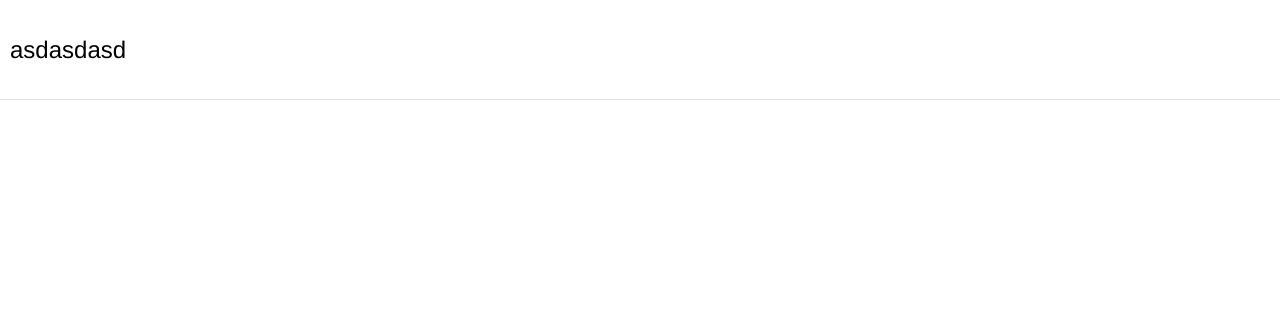
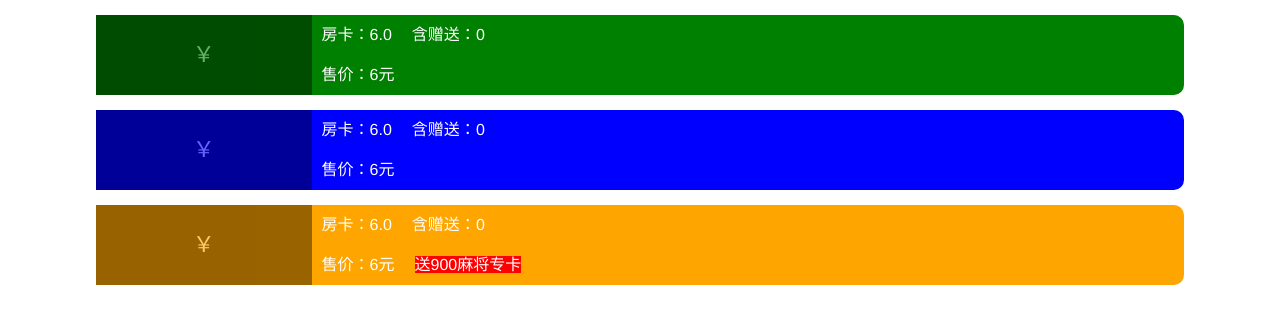
Before and after one commit to kepplow/distribution-H5, a Vue app: page /recharge in a window 1280 px wide. Shown: the top 324 px of the page. Built offline with nearby package versions, Linux system fonts and the light colour scheme.

Commit message:
余额充值完成

```diff
--- a/src/views/recharge.vue
+++ b/src/views/recharge.vue
@@ -1,25 +1,81 @@
 <template>
   <div class="bor">
-     <span>asdasdasd</span>
-     <div></div>
+    <div v-for="(data,key) in list" :key="key">
+      <div class="sty" :style="{background:data.color}">
+        <div>
+          <span>￥</span>
+        </div>
+        <div @click="rechar(data)">
+          <span>房卡：</span>
+          <span>{{data.roomCard}}</span>
+          <span class="space">含赠送：</span>
+          <span>{{data.give}}</span>
+          <br />
+          <span>售价：</span>
+          <span>{{data.price}}元</span>
+          <span class="space background">{{data.extra}}</span>
+        </div>
+      </div>
+    </div>
   </div>
 </template>
 
 <script>
 export default {
-
-}
+  data() {
+    return {
+      list: [
+        { roomCard: "6.0", give: 0, price: 6, color: "green", extra: "" },
+        { roomCard: "6.0", give: 0, price: 6, color: "blue", extra: "" },
+        {
+          roomCard: "6.0",
+          give: 0,
+          price: 6,
+          color: "orange",
+          extra: "送900麻将专卡"
+        }
+      ]
+    };
+  },
+  methods: {
+    rechar(data) {
+      console.log(data);
+    }
+  }
+};
 </script>
 
 <style lang="less" scoped>
-.bor{
-    width: 100%;
-    height: 100px;
-    border-bottom: 1px solid rgb(225, 225, 225);
-    line-height: 100px;
-    padding-left: 10px;
-    span{
-        font-size: 24px;
+.bor {
+  .sty {
+    width: 85%;
+    height: 5rem;
+    margin: 0 auto;
+    margin-top: 0.9375rem;
+    display: flex;
+    border-top-right-radius: 0.625rem;
+    border-bottom-right-radius: 0.625rem;
+    color: white;
+    div:first-child {
+      flex: 1;
+      background: black;
+      opacity: 0.4;
+      text-align: center;
+      line-height: 5rem;
+      font-size: 1.375rem;
     }
+    div:last-child {
+      flex: 4;
+      height: 100%;
+      line-height: 2.5rem;
+      padding-left: 0.625rem;
+    }
+    .space {
+      margin-left: 1.25rem;
+    }
+    .background {
+      background-color: red;
+    }
+  }
 }
 </style>
--- a/src/views/todayRefall.vue
+++ b/src/views/todayRefall.vue
@@ -28,13 +28,13 @@
     <div class="dispaly" v-for="(i,v) of list" :key="v">
       <van-row gutter="20" type="flex" justify="space-around">
         <van-col span="8">
-          <span>{{i.a}}</span>
+          <span>{{i.time}}</span>
         </van-col>
         <van-col span="10">
-          <span class="cen">{{i.b}}</span>
+          <span class="cen">{{i.identity}}</span>
         </van-col>
         <van-col span="6">
-          <span>{{i.c}}</span>
+          <span>{{i.quota}}</span>
         </van-col>
       </van-row>
     </div>
@@ -46,16 +46,16 @@ export default {
   data() {
     return {
       list: [
-        { a: "2020-04-05", b: "一级代理", c: 6000 },
-        { a: "2020-04-05", b: "指数玩家", c: 6000 },
-        { a: "2020-04-05", b: "二级代理玩家", c: 6000 }
+        { time: "2020-04-05", identity: "一级代理", quota: 6000 },
+        { time: "2020-04-05", identity: "指数玩家", quota: 6000 },
+        { time: "2020-04-05", identity: "二级代理玩家", quota: 6000 }
       ]
     };
   },
-  methods:{
-      toIndexPage(){
-          this.$router.go(-1)
-      }
+  methods: {
+    toIndexPage() {
+      this.$router.go(-1);
+    }
   }
 };
 </script>
```
